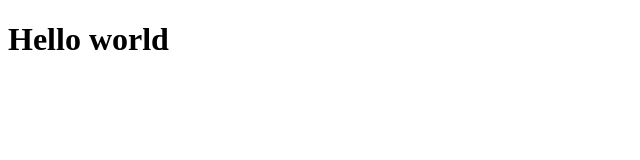
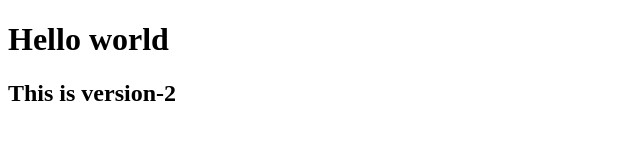
Before and after one commit to JUDHI3134/myrepo, a plain HTML site: page index.html in a window 1280 px wide. Shown: the whole page, without its empty margins (0-640 px from the left). Drawn offline with Linux system fonts and the light colour scheme.

Commit message:
second commite

```diff
--- a/index.html
+++ b/index.html
@@ -7,5 +7,9 @@
 </head>
 <body>
     <h1>Hello world</h1>
+
+    <div>
+        <h2>This is version-2</h2>
+    </div>
 </body>
 </html>
```
